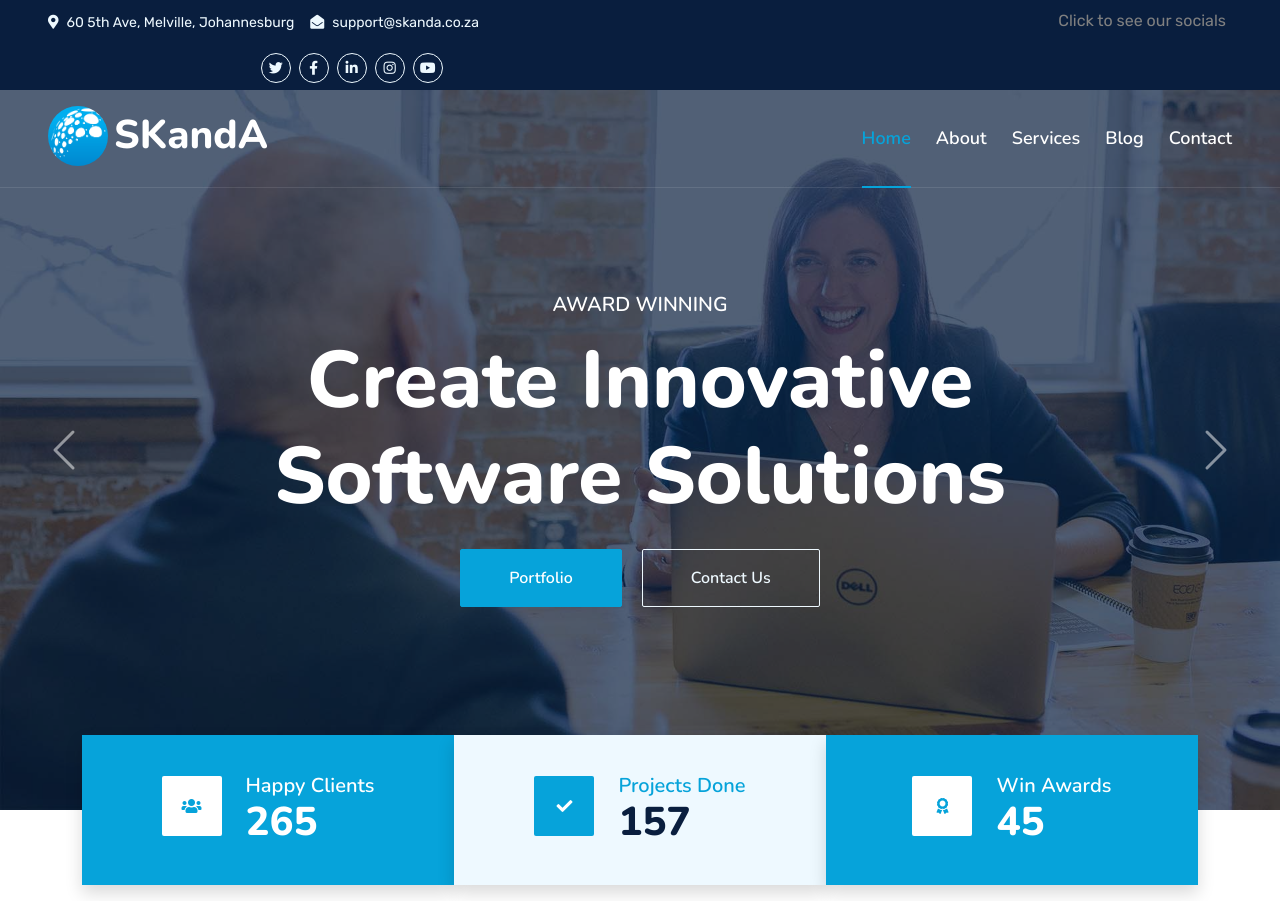
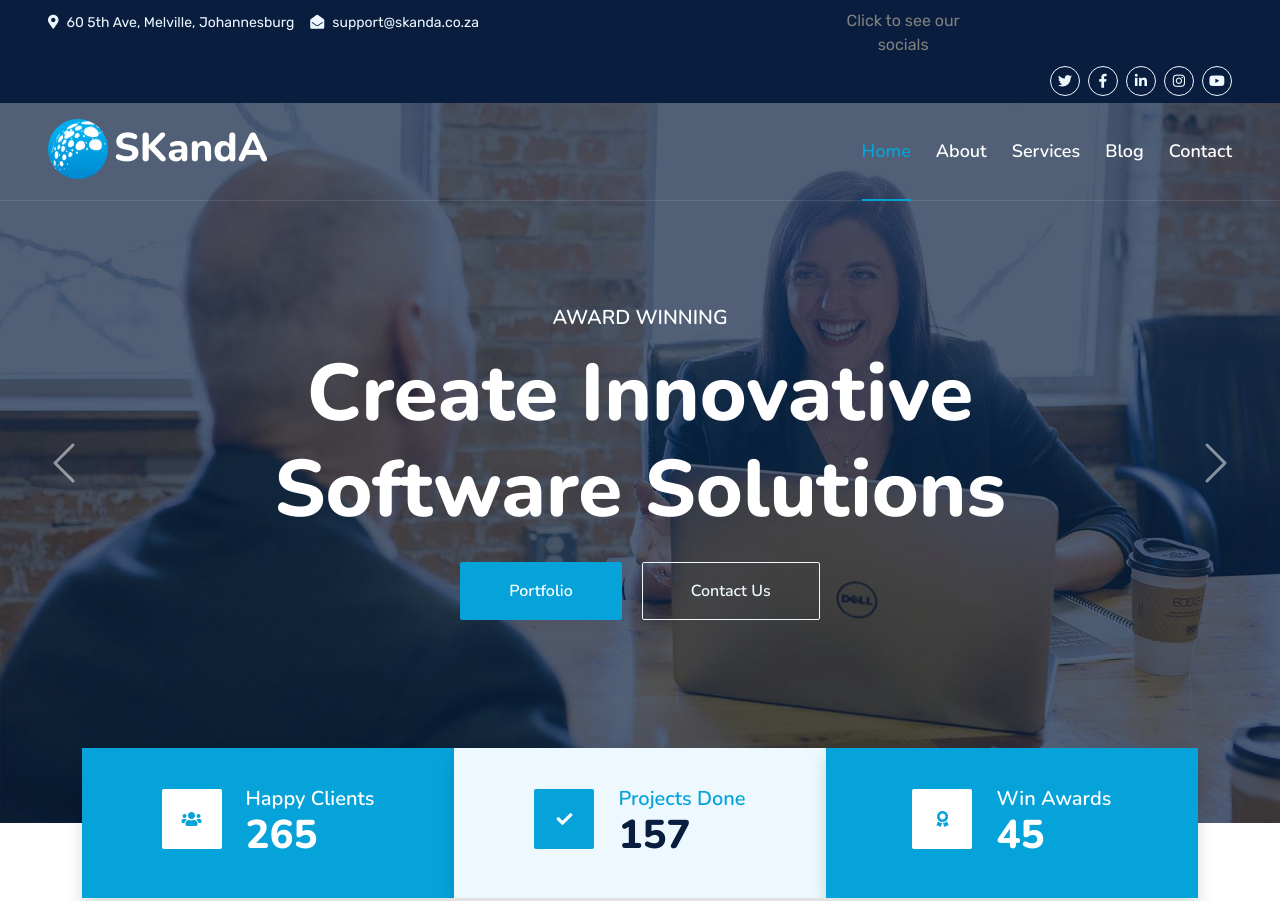
Before and after one commit to RaevenTech/Skanda1, a plain HTML site: page index.html in a window 1280 px wide. Shown: the top 901 px of the page. Drawn offline with nearby package versions, Linux system fonts and the light colour scheme.

Commit message:
toggle topbar bug

```diff
--- a/css/style.css
+++ b/css/style.css
@@ -561,9 +561,9 @@ p{
   color: slategrey;
 
 }
-#topbar-socials{
+#topbar-see-socials{
   position: relative;
   top: 0;
-  right: 0;
+  left: 0;
   z-index: 7;
 }
--- a/index.html
+++ b/index.html
@@ -72,11 +72,11 @@
                     <small class="text-light"><i class="fa fa-envelope-open me-2"></i>support@skanda.co.za</small>
                 </div>
             </div>
-            <div id="topbar-see-socials" class="col-lg-4 text-center text-lg-end pt-2 " style="z-index: 5;">
-              <button class="topbar-btn" onclick="toggleTopbarSocials()">Click to see our socials</button>
-            </div>
             <div id="topbar-socials" class="col-lg-4 text-center text-lg-end">
-                <div class="d-inline-flex align-items-center" style="height: 45px;">
+              <div id="topbar-see-socials" class="col-lg-4 text-center text-lg-end pt-2 " style="z-index: 5;">
+                <button class="topbar-btn" onclick=" topbarSocialsTxtBtn()">Click to see our socials</button>
+              </div>
+                <div class="d-inline-flex align-items-center position-relative" style="height: 45px;">
                     <a class="btn btn-sm btn-outline-light btn-sm-square rounded-circle me-2" href=""><i class="fab fa-twitter fw-normal"></i></a>
                     <a class="btn btn-sm btn-outline-light btn-sm-square rounded-circle me-2" href=""><i class="fab fa-facebook-f fw-normal"></i></a>
                     <a class="btn btn-sm btn-outline-light btn-sm-square rounded-circle me-2" href=""><i class="fab fa-linkedin-in fw-normal"></i></a>
--- a/js/main.js
+++ b/js/main.js
@@ -184,17 +184,26 @@ document.addEventListener('DOMContentLoaded', function() {
     // Check cookie consent on page load
     window.onload = checkCookieConsent;
 
+    let topbarSeeSocials = document.getElementById("topbar-socials")
+    window.onload = topbarSeeSocials.style.display === "none"
+
     function toggleTopbarSocials() {
-      let topbarSeeSocials = document.getElementById("topbar-socials")
-      if (topbarSeeSocials.style.display === "none"){
+      if (topbarSeeSocials.style.display === "block"){
+        topbarSeeSocials.style.display = "none"
+      } else {
         topbarSeeSocials.style.display = "block"
-      } else {
-        topbarSeeSocials.style.display = "none"
       }
-      let topbarBtnSeeSocials = document.getElementById("topbar-see-socials")
-      if (topbarBtnSeeSocials.style.display ==="none"){
-        topbarBtnSeeSocials.style.display === "none"
-      } else {
-        topbarBtnSeeSocials.style.display = "block"
-      }
+      console.log("socials")
     }
+
+    function toggleTopbarText() {
+      let topbarTxt = document.getElementById("topbar-see-socials")
+      topbarTxt.remove()
+      console.log(topbarTxt)
+    }
+
+    function topbarSocialsTxtBtn(){
+      toggleTopbarSocials()
+      toggleTopbarText()
+      console.log("topbar function")
+    }
```
